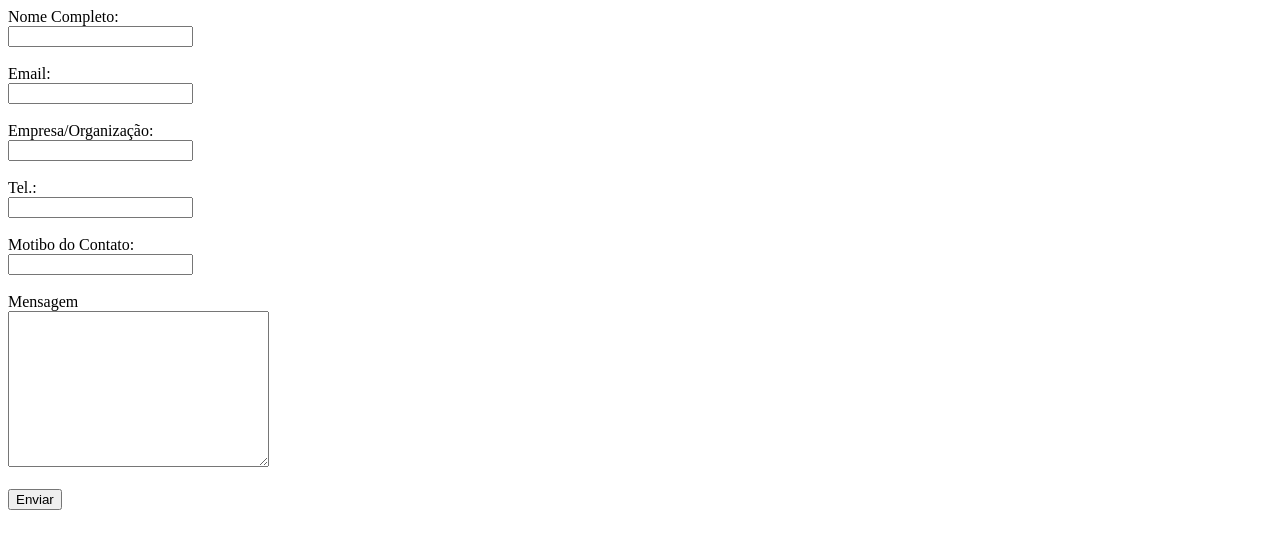
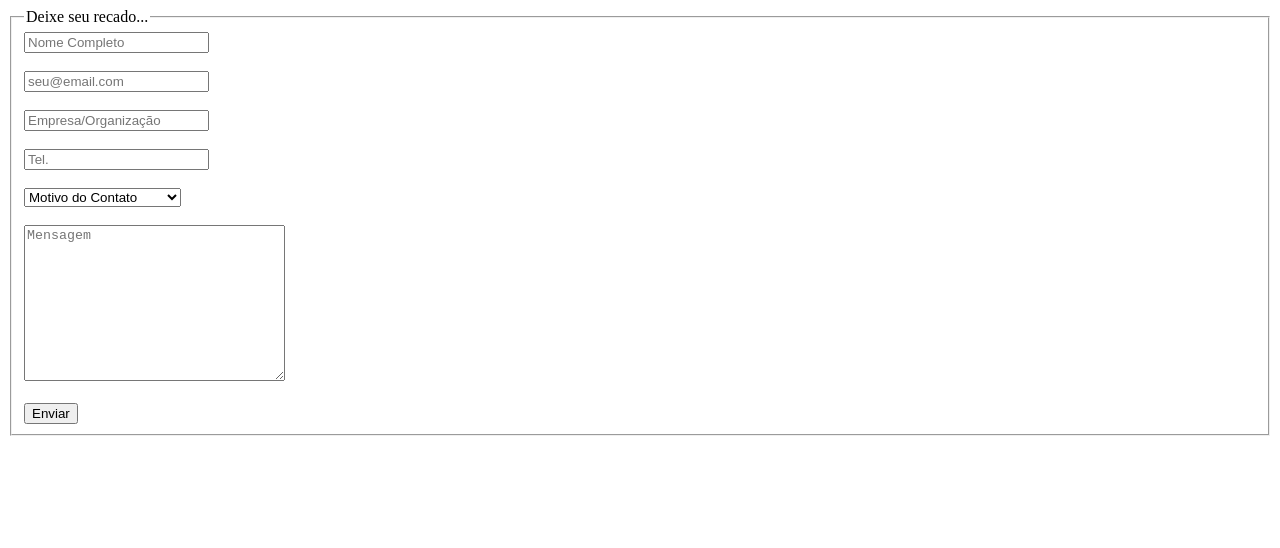
Before and after one commit to elianoliver/ProjetosForm, a plain HTML site: page Contato/index.html in a window 1280 px wide. Drawn offline with Linux system fonts and the light colour scheme.

Commit message:
versao 2

```diff
--- a/Contato/index.html
+++ b/Contato/index.html
@@ -9,25 +9,30 @@
 
 <body>
     <form action="">
-        <label for="idNome">Nome Completo: </label><br>
-        <input type="text" name="" id="idNome"><br><br>
+        <fieldset>
+            <legend>Deixe seu recado... </legend>
 
-        <label for="idEmail">Email: </label><br>
-        <input type="email" name="" id="idEmail"><br><br>
+            <input type="text" name="" id="idNome" placeholder="Nome Completo" required><br><br>
 
-        <label for="idEmpresa">Empresa/Organização: </label><br>
-        <input type="text" id="idEmpresa"><br><br>
+            <input type="email" name="" id="idEmail" placeholder="seu@email.com" required><br><br>
 
-        <label for="idTel">Tel.:</label><br>
-        <input type="tel" id="idTel"><br><br>
+            <input type="text" id="idEmpresa" placeholder="Empresa/Organização"><br><br>
 
-        <label for="idMotivo">Motibo do Contato: </label><br>
-        <input type="text" id="idMotivo"><br><br>
+            <input type="tel" id="idTel" placeholder="Tel."><br><br>
 
-        <label for="idMensagem">Mensagem</label><br>
-        <textarea name="" id="idMensagem" cols="30" rows="10"></textarea><br><br>
+            <select name="nmMotivo" id="idMotivo" required>
+                <option value="" disabled selected style="display: none;">Motivo do Contato</option>
+                <option value="opElogio">Elogio</option>
+                <option value="opProblema">Problema com produto</option>
+                <option value="opReclamaccao">Reclamação</option>
+                <option value="opSugestao">Sugestão</option>
+                <option value="opOutro">Outro</option>
+            </select> <br> <br>
 
-        <button type="submit">Enviar</button>
+            <textarea name="" id="idMensagem" cols="30" rows="10" placeholder="Mensagem" required></textarea><br><br>
+
+            <button type="submit">Enviar</button>
+        </fieldset>
 
     </form>
 
```
Also changed, not shown: image-1.png (added), 1 other file.
